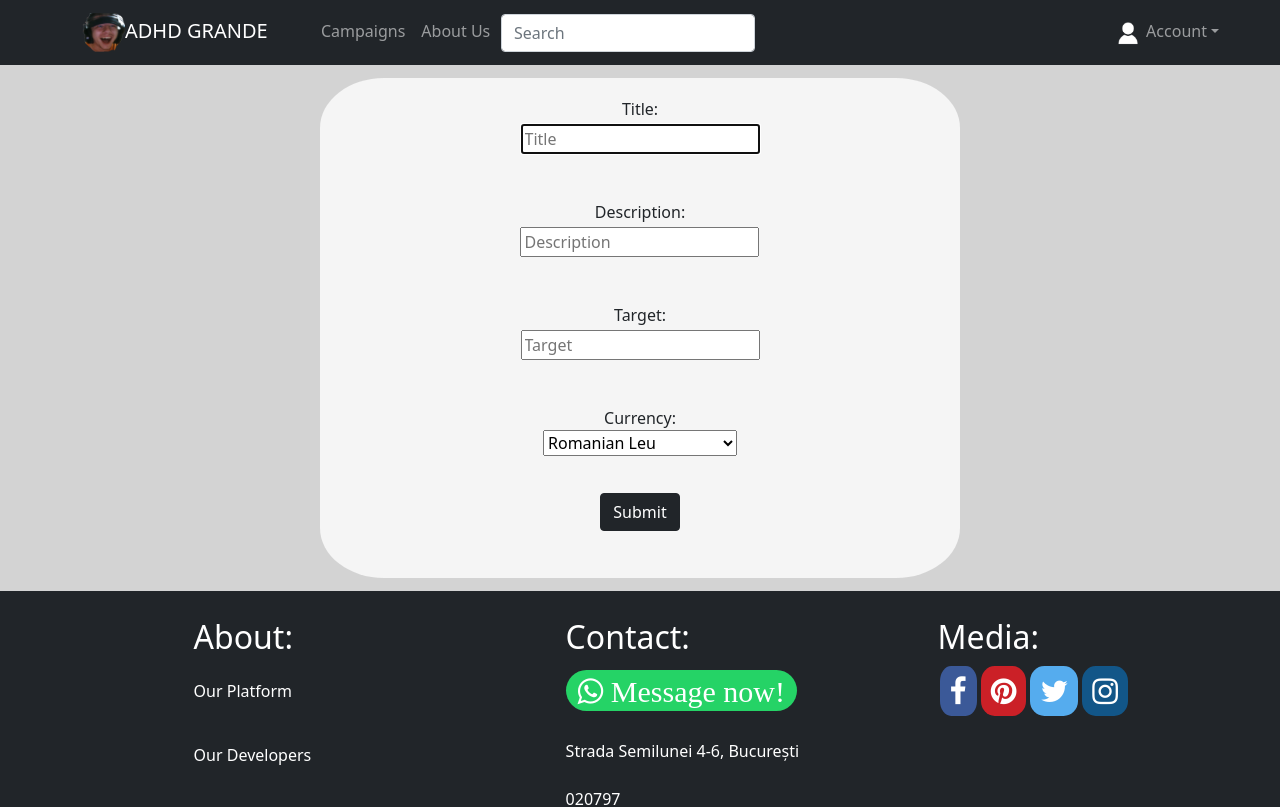
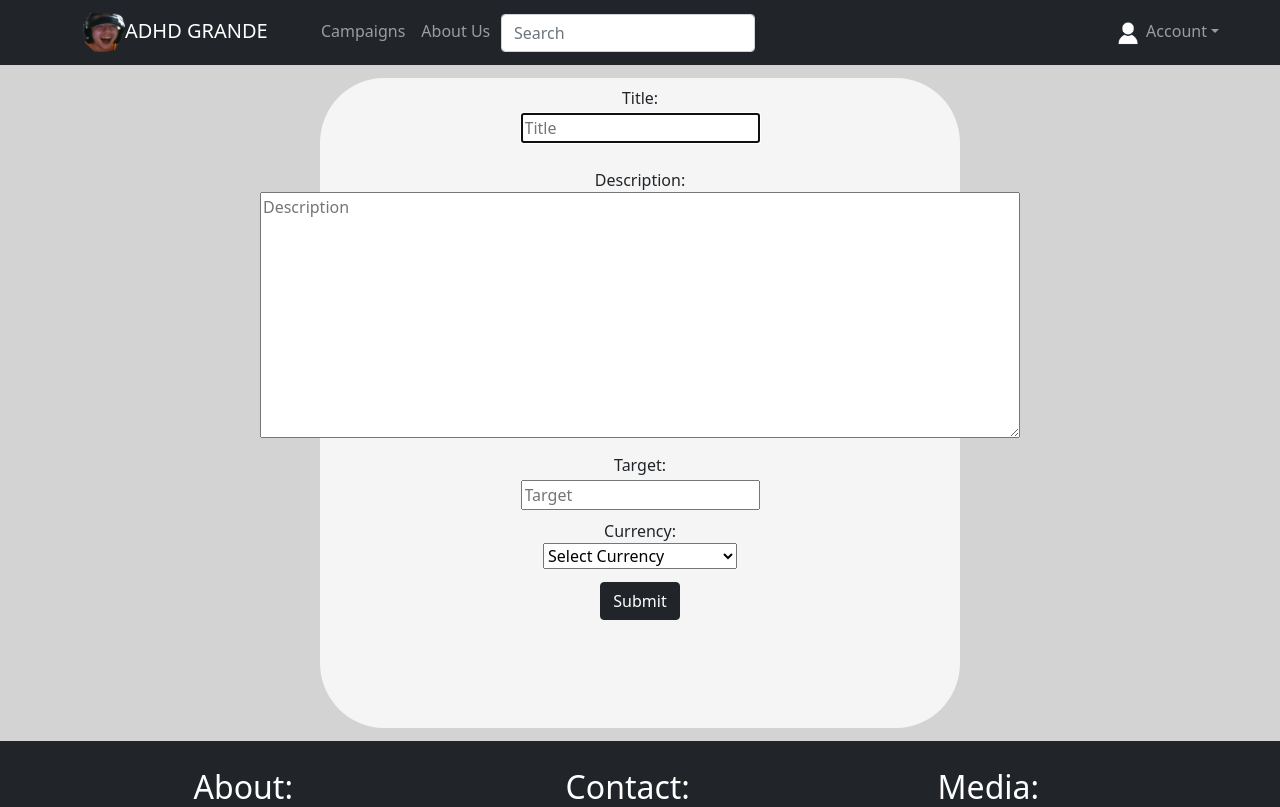
Before and after one commit to Valentin-Alexandru0099/ADHD-Grande, a React (Create React App) app in the folder client/: page /campaigns/add-campaign in a window 1280 px wide. Shown: the top 807 px of the page. Built offline with nearby package versions, Linux system fonts and the light colour scheme.

Commit message:
validations for campaign form added

```diff
--- a/client/src/campaigns/campaignForm.css
+++ b/client/src/campaigns/campaignForm.css
@@ -7,7 +7,7 @@ div.campaign-form-workspace{
     width: 50%;
     margin-left: 25%;
     text-align: center;
-    height: 500px;
+    height: 650px;
     border-radius: 10%;
 }
 
@@ -24,3 +24,8 @@ form.campaign-form{
 form.campaign-form label{
     margin-top: 3%;
 }
+
+div.title-warning, div.description-warning, div.target-warning, div.currency-warning{
+    display: none;
+    color: red;
+}
--- a/client/src/campaigns/campaingForm.js
+++ b/client/src/campaigns/campaingForm.js
@@ -7,36 +7,79 @@ import { useNavigate } from "react-router";
 export default function CampaignForm() {
 
     let navigate = useNavigate();
+    const minAmount = 1000;
+
+    function validate() {
+        let count = 0;
+        const title = document.getElementById("name");
+        if (title.value.length <= 0) {
+            title.style = "border: solid 1px red;";
+            document.querySelector(".title-warning").style = "display: block;";
+            count++;
+        };
+        const description = document.getElementById("description");
+        if (description.value.length <= 0) {
+            description.style = "border: solid 1px red;";
+            document.querySelector(".description-warning").style = "display: block;";
+            count++;
+        };
+        const target = document.getElementById("targetValue");
+        if (target.value < minAmount) {
+            target.style = "border: solid 1px red;";
+            document.querySelector(".target-warning").style = "display: block;";
+            count++;
+        };
+        const currency = document.getElementById("currency");
+        if (currency.value == 0) {
+            currency.style = "border: solid 1px red;";
+            document.querySelector(".currency-warning").style = "display: block;";
+            count++;
+        }
+        return count > 0 ? false : true;
+    };
+
 
     async function addCampaign() {
-
-        await axios.post(BASE_API_URL+"campaigns/add-campaign",{
+        if (validate()) {
+            await axios.post(BASE_API_URL + "campaigns/add-campaign", {
                 "name": document.getElementById("name").value,
                 "description": document.getElementById("description").value,
                 "targetValue": document.getElementById("targetValue").value,
                 "currency": document.getElementById("currency").value
             })
-        .then(response=>{
+                .then(response => {
                     console.log(response);
                 })
                 .finally(navigate("/campaigns"));
-
+        }
     }
 
     return (
         <div className="campaign-form-workspace">
             <form className="campaign-form">
+                <div >
                     <label>Title:
                         <input id="name" type="text" placeholder="Title" required autoFocus />
-                </label><br />
-                <label>Description:
-                    <input id="description" type="text" placeholder="Description" required />
-                </label><br />
+                    </label>
+                    <div className="title-warning">*Required to proceed!</div>
+                </div>
+                <div className="description-label">
+                    <label>Description:<br />
+                        <textarea cols="80" rows="10" id="description" type="text" placeholder="Description" required >
+                        </textarea>
+                    </label>
+                    <div className="description-warning">*Required to proceed!</div>
+                </div>
+                <div className="target-label">
                     <label>Target:
                         <input id="targetValue" type="number" placeholder="Target" required />
-                </label><br />
-                <label>Currency:<br/>
+                    </label>
+                    <div className="target-warning">*Required to proceed! Minimun amount: {minAmount}!</div>
+                </div>
+                <div className="currency-label">
+                    <label>Currency:<br />
                         <select id="currency">
+                            <option value="0">Select Currency</option>
                             <option value="RON">Romanian Leu</option>
                             <option value="EUR">Euro</option>
                             <option value="CZK">Czech Republic Koruna</option>
@@ -44,7 +87,9 @@ export default function CampaignForm() {
                             <option value="NZD">New Zealand Dollar</option>
                             <option value="USD">United States Dollar</option>
                         </select>
-                </label><br />
+                    </label>
+                    <div className="currency-warning">*Required to proceed!</div>
+                </div>
                 <Button variant="dark" className="submit-campaign" onClick={addCampaign}>
                     Submit
                 </Button>
```
Lines whose indentation alone changed are shown as unchanged.
